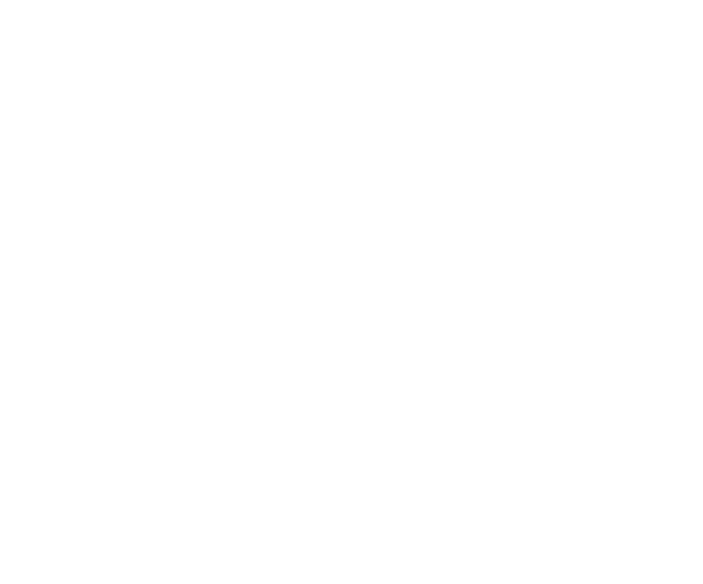
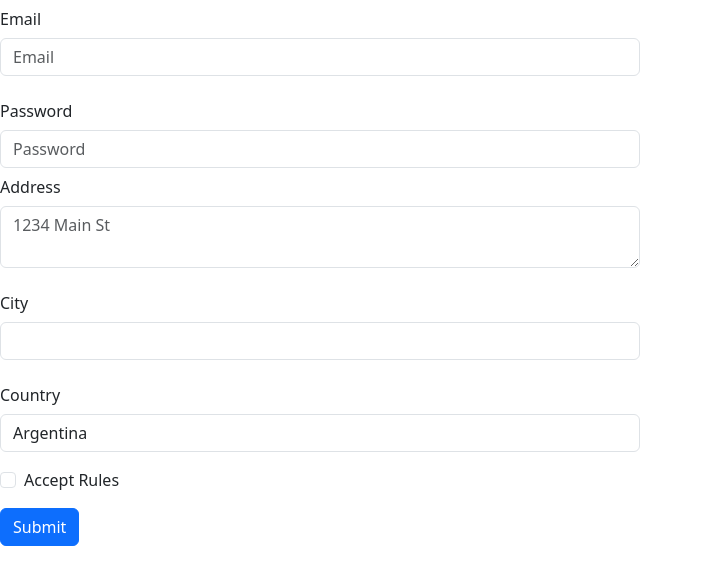
Before and after one commit to KirillGromyko09/React_Homeworks, a React (Vite) app: page / in a window 1280 px wide. Shown: the top 584 px of the page, without its empty margins (0-703 px from the left). Built offline with nearby package versions, Linux system fonts and the light colour scheme.

Commit message:
completed

```diff
--- a/src/App.jsx
+++ b/src/App.jsx
@@ -1,8 +1,13 @@
-import { useState } from "react";
-
+import { Fragment, useState } from "react";
+import MyForm from "./Components/MyForm.jsx";
+import MyTable from "./Components/MyTable.jsx";
 
 function App() {
-  return
+  return (
+    <Fragment>
+      <MyForm />
+    </Fragment>
+  );
 }
 
 export default App;
--- /dev/null
+++ b/src/Components/MyForm.jsx
@@ -0,0 +1,145 @@
+import React, { Component } from "react";
+import MyTable from "./MyTable";
+
+class MyForm extends Component {
+  constructor(props) {
+    super(props);
+    this.state = {
+      formData: {
+        email: "",
+        password: "",
+        address: "",
+        city: "",
+        country: "argentina",
+        acceptRules: false,
+      },
+      isEditing: true,
+    };
+  }
+
+  handleChange = (event) => {
+    const { name, type, value, checked } = event.target;
+    this.setState({
+      formData: {
+        ...this.state.formData,
+        [name]: type === "checkbox" ? checked : value,
+      },
+    });
+  };
+
+  handleSubmit = (event) => {
+    event.preventDefault();
+    this.setState({ isEditing: false });
+  };
+
+  handleEdit = () => {
+    this.setState({ isEditing: true });
+  };
+
+  render() {
+    const { formData, isEditing } = this.state;
+
+    return (
+      <div>
+        {isEditing ? (
+          <form name="myForm" method="post" onSubmit={this.handleSubmit}>
+            <div className="col-md-6 mb-3">
+              <label htmlFor="email" className="col-form-label">
+                Email
+              </label>
+              <input
+                value={formData.email}
+                onChange={this.handleChange}
+                type="email"
+                name="email"
+                className="form-control"
+                id="email"
+                placeholder="Email"
+                autoComplete="email"
+              />
+            </div>
+            <div className="form-group col-md-6">
+              <label htmlFor="password" className="col-form-label">
+                Password
+              </label>
+              <input
+                value={formData.password}
+                onChange={this.handleChange}
+                type="password"
+                name="password"
+                className="form-control"
+                id="password"
+                placeholder="Password"
+                autoComplete="current-password"
+              />
+            </div>
+            <div className="col-md-6 mb-3">
+              <label htmlFor="address" className="col-form-label">
+                Address
+              </label>
+              <textarea
+                onChange={this.handleChange}
+                className="form-control"
+                name="address"
+                id="address"
+                placeholder="1234 Main St"
+                value={formData.address}
+              />
+            </div>
+            <div className="col-md-6 mb-3">
+              <label htmlFor="city" className="col-form-label">
+                City
+              </label>
+              <input
+                value={formData.city}
+                onChange={this.handleChange}
+                type="text"
+                className="form-control"
+                name="city"
+                id="city"
+              />
+            </div>
+            <div className="col-md-6 mb-3">
+              <label htmlFor="country" className="col-form-label">
+                Country
+              </label>
+              <select
+                value={formData.country}
+                onChange={this.handleChange}
+                id="country"
+                name="country"
+                className="form-control"
+              >
+                <option value="argentina">Argentina</option>
+                <option value="ukraine">Ukraine</option>
+                <option value="china">China</option>
+              </select>
+            </div>
+            <div className="col-md-6 mb-3">
+              <div className="form-check">
+                <label className="form-check-label" htmlFor="acceptRules">
+                  <input
+                    checked={formData.acceptRules}
+                    onChange={this.handleChange}
+                    id="acceptRules"
+                    type="checkbox"
+                    name="acceptRules"
+                    className="form-check-input"
+                  />
+                  Accept Rules
+                </label>
+              </div>
+            </div>
+            <button type="submit" className="btn btn-primary">
+              Submit
+            </button>
+          </form>
+        ) : (
+          <MyTable formData={formData} handleEdit={this.handleEdit} />
+        )}
+      </div>
+    );
+  }
+}
+
+export default MyForm;
--- /dev/null
+++ b/src/Components/MyTable.jsx
@@ -0,0 +1,44 @@
+import React, { Component } from "react";
+
+class MyTable extends Component {
+  render() {
+    const { formData, handleEdit } = this.props;
+    return (
+      <div>
+        <table className="table">
+          <tbody>
+            <tr>
+              <td>Accept Rules</td>
+              <td>{formData.acceptRules ? "true" : "false"}</td>
+            </tr>
+            <tr>
+              <td>Address</td>
+              <td>{formData.address}</td>
+            </tr>
+            <tr>
+              <td>City</td>
+              <td>{formData.city}</td>
+            </tr>
+            <tr>
+              <td>Country</td>
+              <td>{formData.country}</td>
+            </tr>
+            <tr>
+              <td>Email</td>
+              <td>{formData.email}</td>
+            </tr>
+            <tr>
+              <td>Password</td>
+              <td>{formData.password}</td>
+            </tr>
+          </tbody>
+        </table>
+        <button onClick={handleEdit} type="button" className="btn btn-primary">
+          Back
+        </button>
+      </div>
+    );
+  }
+}
+
+export default MyTable;
```
